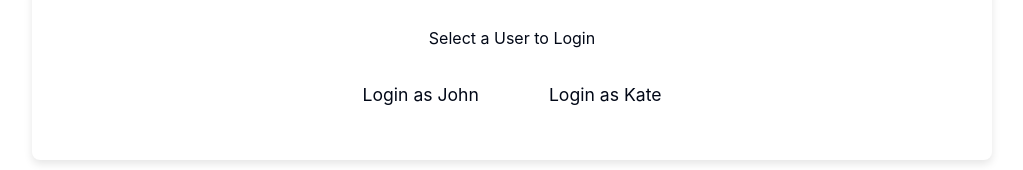
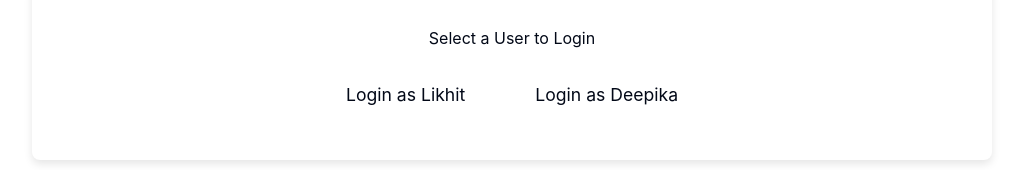
Before and after one commit to lssb123/PeerJS_Chat-App, a React (Vite) app: page / in a window 1280 px wide. Shown: the part 150-320 px from the top of the page, without its empty margins (128-1151 px from the left). Built offline with nearby package versions, Linux system fonts and the light colour scheme.

Commit message:
Changed names

```diff
--- a/src/App.jsx
+++ b/src/App.jsx
@@ -6,7 +6,7 @@ import VideoCall from './VideoCall';
 import { formatBytes } from './utils'; // Helper for file sizes
 
 // Pre-defined list of users. In a real app, this would come from a database.
-const ALL_USERS = ['john', 'kate'];
+const ALL_USERS = ['Likhit', 'Deepika'];
 
 function App() {
   // User and Chat States
```
